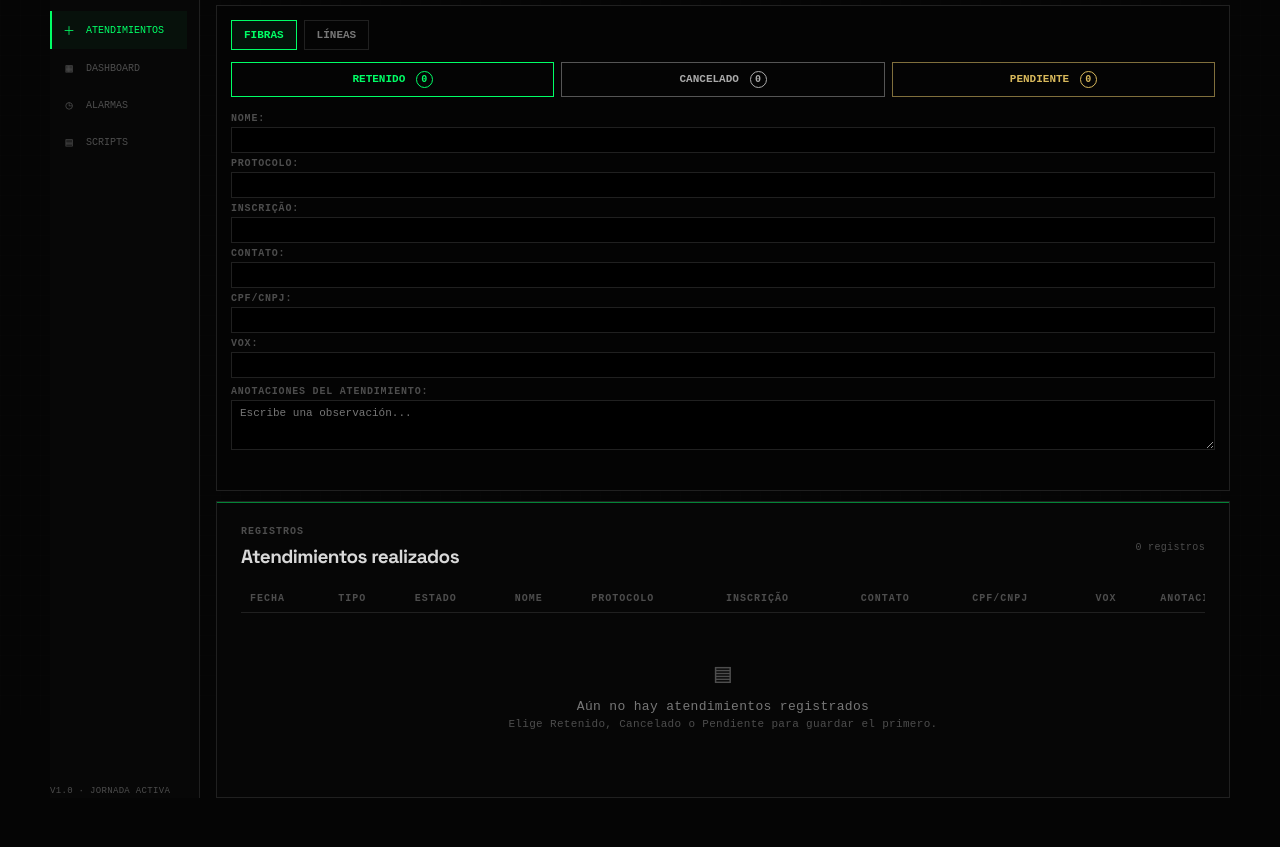
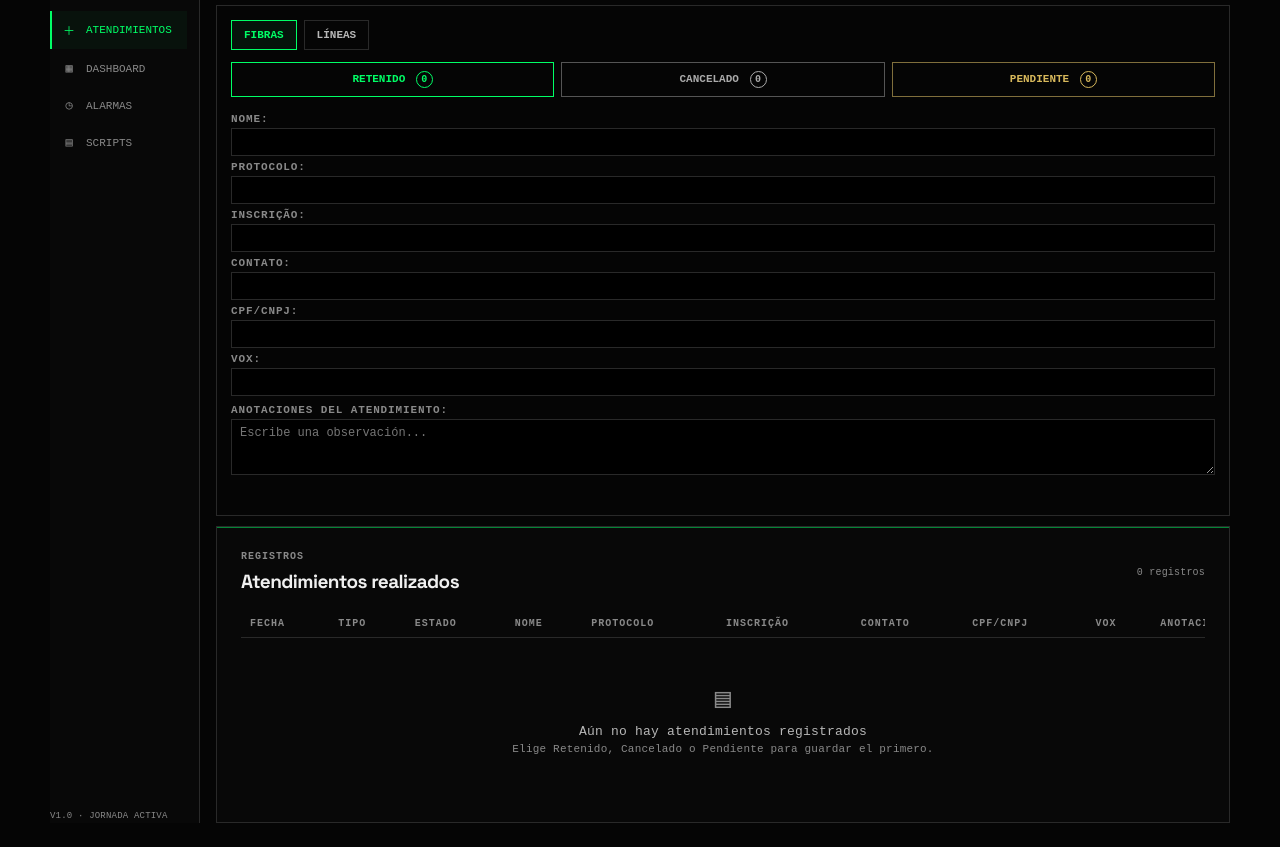
Before and after one commit to JssMedrano/Control-Sercomtel-SA, a website: page index.html in a window 1280 px wide. Shown: the part 85-932 px from the top of the page. Before the commit the page ends 907 px from the top, so only its background shows below. Drawn offline with nearby package versions, Linux system fonts and the light colour scheme; no server answers; a web font is replaced by a local one.

Commit message:
Improve terminal theme text contrast
Co-authored-by: Copilot <223556219+Copilot@users.noreply.github.com>

```diff
--- a/styles.css
+++ b/styles.css
@@ -314,12 +314,12 @@ td:last-child { color: var(--text); font-weight: 700; }
 /* Terminal visual theme */
 :root {
   --bg: #050505;
-  --surface: #090909;
+  --surface: #080808;
   --surface-raised: #0d0d0d;
-  --border: #202020;
-  --text: #d8d8d8;
-  --muted: #777;
-  --faint: #4d4d4d;
+  --border: #292929;
+  --text: #f0f0f0;
+  --muted: #b7b7b7;
+  --faint: #898989;
   --blue: #00ff66;
   --blue-soft: rgba(0, 255, 102, 0.06);
   --orange: #d7b85b;
@@ -334,27 +334,21 @@ body {
   background: #050505;
   color: var(--text);
   font-family: "Courier New", Consolas, monospace;
-  letter-spacing: 0.02em;
+  font-size: 13px;
+  letter-spacing: 0.015em;
 }
 
 body::before { background: #050505; }
 .network-texture {
-  display: block;
-  opacity: 0.18;
-  background-image:
-    linear-gradient(rgba(255, 255, 255, 0.045) 1px, transparent 1px),
-    linear-gradient(90deg, rgba(255, 255, 255, 0.045) 1px, transparent 1px);
-  background-size: 20px 20px;
-  mask-image: none;
-  animation: none;
+  display: none;
 }
 .app-shell { width: min(1180px, calc(100% - 24px)); gap: 16px; padding: 12px 0 24px; }
-.sidebar { background: rgba(8, 8, 8, 0.94); border-right-color: var(--border); }
+.sidebar { background: #080808; border-right-color: var(--border); }
 .sidebar-brand { color: var(--green); font-family: "Courier New", Consolas, monospace; font-size: 12px; letter-spacing: 0.12em; }
 .sidebar-toggle { border-radius: 0; background: #080808; color: var(--faint); }
 .sidebar-toggle:hover { border-color: var(--green); color: var(--green); }
 .side-nav { gap: 2px; }
-.side-nav-item { border-left-color: transparent; color: var(--faint); font-family: inherit; font-size: 10px; text-transform: uppercase; }
+.side-nav-item { border-left-color: transparent; color: var(--faint); font-family: inherit; font-size: 11px; text-transform: uppercase; }
 .side-nav-item span { color: var(--faint); font-size: 12px; }
 .side-nav-item:hover, .side-nav-item.active { border-left-color: var(--green); background: rgba(0, 255, 102, 0.04); color: var(--green); }
 .side-nav-item.active span { color: var(--green); }
@@ -367,11 +361,11 @@ body::before { background: #050505; }
 .today-total { border-color: var(--border); background: #090909; }
 .today-total strong, .metric-bottom strong { color: var(--green); font-family: inherit; font-style: normal; }
 .reset-button:hover { color: var(--green); }
-.metric-card, .panel { border-color: var(--border); background: rgba(7, 7, 7, 0.9); backdrop-filter: none; }
+.metric-card, .panel { border-color: var(--border); background: #080808; backdrop-filter: none; }
 .metric-card::before, .panel::before { right: 0; left: 0; background: var(--green); box-shadow: none; opacity: 0.5; }
 .metric-card:hover, .panel:hover { border-color: var(--green); box-shadow: none; }
 .metric-card { padding: 7px 9px; }
-.phone-card { border-color: var(--border); background: rgba(7, 7, 7, 0.9); }
+.phone-card { border-color: var(--border); background: #080808; }
 .fiber-icon, .phone-icon { background: transparent; color: var(--green); }
 .status-button, .type-button { border-radius: 0; font-family: inherit; }
 .type-button.active { border-color: var(--green); background: rgba(0, 255, 102, 0.06); color: var(--green); }
@@ -380,13 +374,14 @@ body::before { background: #050505; }
 .status-button.pending { border-color: #806f3c; color: var(--orange); }
 .status-button.retained:hover { background: rgba(0, 255, 102, 0.08); }
 .status-button.cancelled:hover, .status-button.pending:hover { background: rgba(255, 255, 255, 0.04); }
-.intake-panel { border-color: var(--border); background: rgba(5, 5, 5, 0.92); }
+.intake-panel { border-color: var(--border); background: #050505; }
 .attendance-form input, .attendance-form textarea,
 .note-form input, .note-form textarea,
 .month-picker input { border-radius: 0; border-color: var(--border); background: #000; color: var(--text); font-family: inherit; }
 .attendance-form input:focus, .attendance-form textarea:focus,
 .note-form input:focus, .note-form textarea:focus { border-color: var(--green); }
-.attendance-form label { font-family: inherit; color: var(--faint); }
+.attendance-form label { font-family: inherit; color: var(--faint); font-size: 11px; }
+.attendance-form input, .attendance-form textarea { font-size: 12px; }
 .attendance-status.success, .report-status.success, .sync-badge.sent,
 .attendance-status-badge.retained { color: var(--green); }
 .attendance-status.error, .report-status.error { color: var(--orange); }
```
